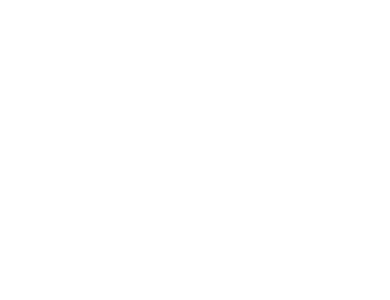
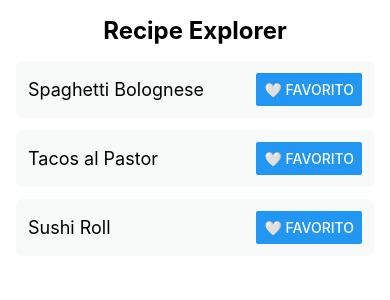
Before and after one commit to altair3542/Recetario_RN, a React Native app: screen / in a window 390 px wide. Shown: the top 300 px of the page. Built offline with nearby package versions, Linux system fonts and the light colour scheme.

Commit message:
completamos app.js en la creacion de los botones de favoritos.

```diff
--- a/App.js
+++ b/App.js
@@ -1,4 +1,5 @@
-import React, { useState, useEffect } from 'react'
+// App.js
+import React, { useState, useEffect } from 'react';
 import {
   SafeAreaView,
   View,
@@ -6,17 +7,18 @@
   Button,
   FlatList,
   StyleSheet
-} from "react-native";
-import AsyncStorage from '@react-native-async-storage/async-storage'
+} from 'react-native';
+import AsyncStorage from '@react-native-async-storage/async-storage';
 
 // Datos de ejemplo: tres recetas con ID y título
 const RECIPES = [
   { id: '1', title: 'Spaghetti Bolognese' },
   { id: '2', title: 'Tacos al Pastor' },
   { id: '3', title: 'Sushi Roll' },
-]
+];
+
 export default function App() {
-  const [favorites, setFavorites] = useState([])
+  const [favorites, setFavorites] = useState([]);
 
   // Al montar, leer el array de favoritos de AsyncStorage
   useEffect(() => {
@@ -27,25 +29,72 @@
           setFavorites(JSON.parse(stored));
         }
       } catch (e) {
-        console.error('Error leyendo los favoritos:', e );
+        console.error('Error leyendo favoritos:', e);
       }
+    };
+    loadFavorites();
+  }, []);
+
+  // Función para alternar favorito
+  const toggleFavorite = async (recipeId) => {
+    let newFavs;
+    if (favorites.includes(recipeId)) {
+      newFavs = favorites.filter(id => id !== recipeId);
+    } else {
+      newFavs = [...favorites, recipeId];
     }
-    loadFavorites()
-  }, [])
+    setFavorites(newFavs);
+    try {
+      await AsyncStorage.setItem('favorites', JSON.stringify(newFavs));
+    } catch (e) {
+      console.error('Error guardando favoritos:', e);
+    }
+  };
+
+  // Renderiza cada receta con botón para favorito
+  const renderItem = ({ item }) => {
+    const isFav = favorites.includes(item.id);
+    return (
+      <View style={styles.item}>
+        <Text style={styles.title}>{item.title}</Text>
+        <Button
+          title={isFav ? '❤ Quitar' : '🤍 Favorito'}
+          onPress={() => toggleFavorite(item.id)}
+        />
+      </View>
+    );
+  };
+
+  return (
+    <SafeAreaView style={styles.safe}>
+      <Text style={styles.header}>Recipe Explorer</Text>
+      <FlatList
+        data={RECIPES}
+        keyExtractor={item => item.id}
+        renderItem={renderItem}
+        contentContainerStyle={styles.list}
+      />
+    </SafeAreaView>
+  );
 }
 
-// funcion para marcar o desmarcar una receta como favorita
-
-const toggleFavorite = async (recipeId) => {
-  let newFavs
-  if (favorites.includes(recipeId)) {
-    newFavs = favorites.filter(id => id !== recipeId)
-  } else {
-    newFavs = [...favorites, recipeId]
-  }
-  setFavorites(newFavs)
-  try {
-    await AsyncStorage.setItem('favorites', JSON.stringify(newFavs))
-  } catch (e) {
-    console.error('Error guardando los favoritos:', e)}
-}
+const styles = StyleSheet.create({
+  safe: { flex: 1, backgroundColor: '#FFF' },
+  header: {
+    fontSize: 24,
+    fontWeight: 'bold',
+    margin: 16,
+    textAlign: 'center',
+  },
+  list: { paddingHorizontal: 16 },
+  item: {
+    flexDirection: 'row',
+    alignItems: 'center',
+    justifyContent: 'space-between',
+    backgroundColor: '#F8F9F9',
+    padding: 12,
+    marginBottom: 12,
+    borderRadius: 6,
+  },
+  title: { fontSize: 18 },
+});
```
